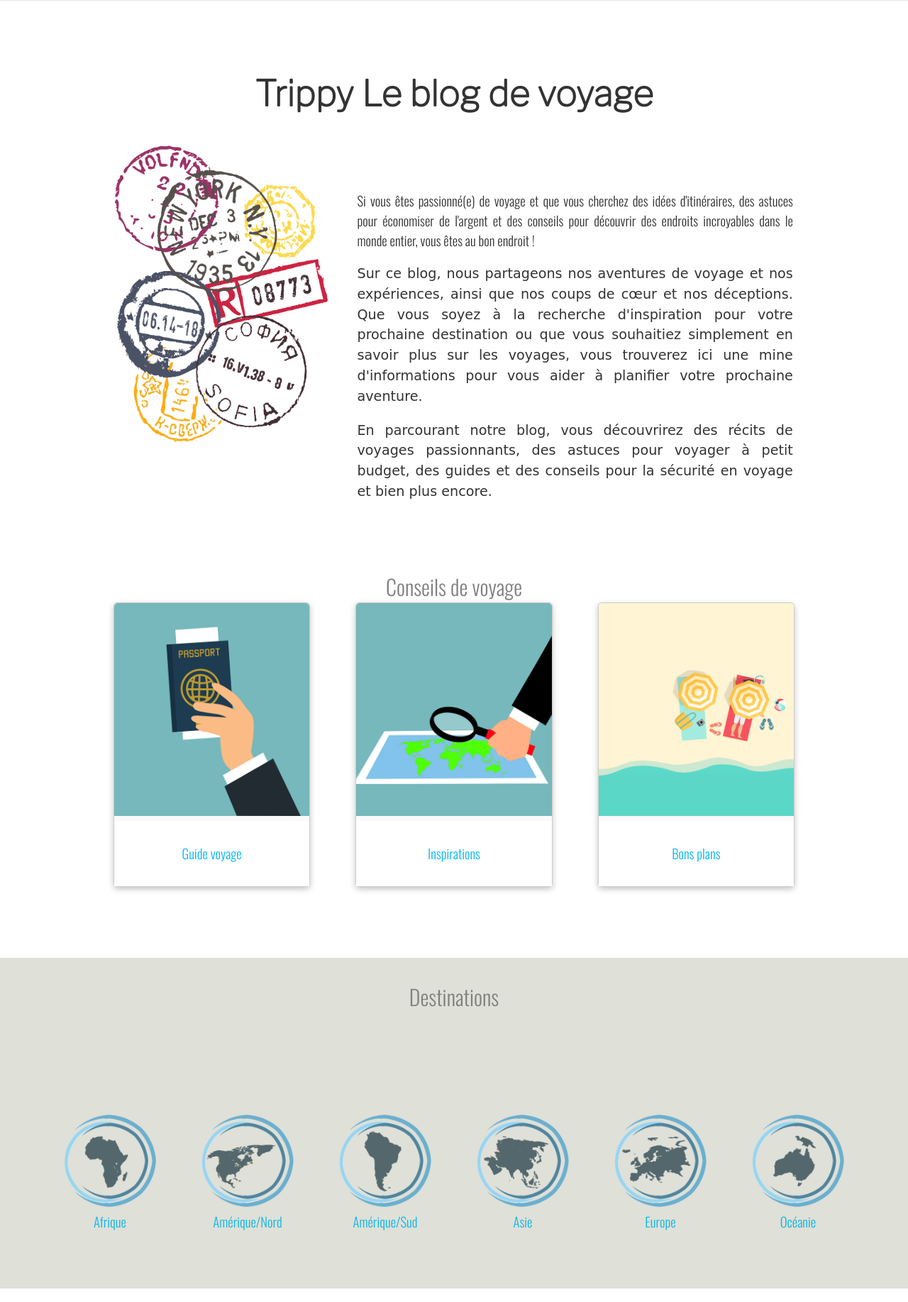
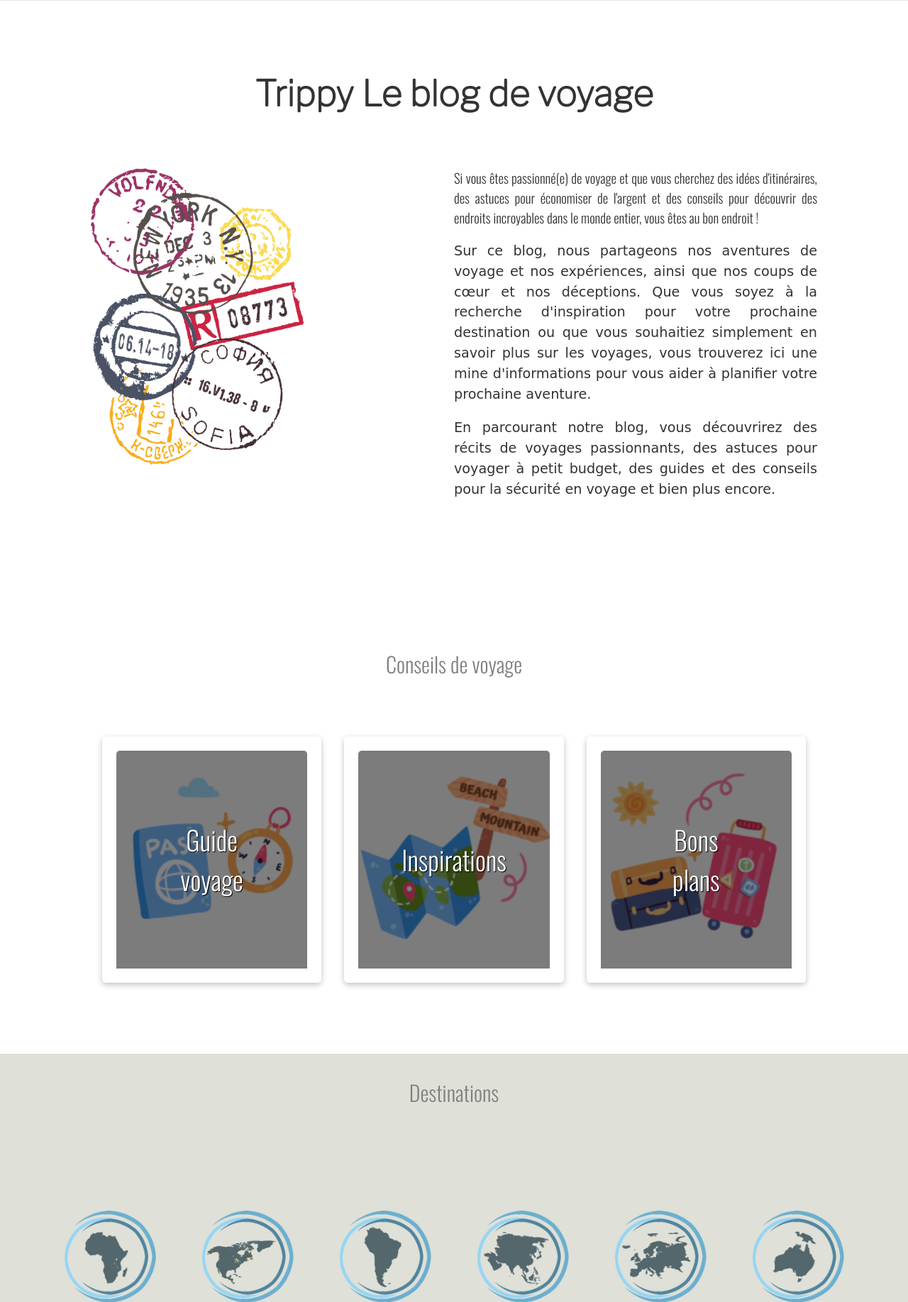
Before and after one commit to nadia-hazem/blog-js, a PHP site: page / in a window 1280 px wide. Shown: the part 709-2544 px from the top of the page at 71% size. Run offline with PHP 8.4, Linux system fonts and the light colour scheme; tables that the repository leaves empty or names only in its code hold one stand-in row (values such as "Sample post"); some libraries are stand-ins or nearby versions; some web fonts are replaced.

Commit message:
améliorations css

```diff
--- a/assets/css/style.css
+++ b/assets/css/style.css
@@ -175,6 +188,12 @@ a:hover {
 
 /*** UTILITIES ***/
 
+.absolute {
+    position: absolute;
+}
+.relative {
+    position: relative;
+}
 mark {
     background-color: #5e6472;
     color: white;
@@ -772,15 +787,40 @@ table tr:hover {
     margin: 0;
     box-shadow: 0 2px 5px rgba(0, 0, 0, 0.2);
 }
-
+/*hover sur image*/
+.hoverlayer {
+    position: absolute;
+    width: 100%;
+    height: 100%;
+    object-fit: cover;
+    border-radius: 5px 5px 0 0;
+    background:rgba(0, 0, 0, 0.5);
+}
+.hoverlayer:hover {
+    background:rgba(0, 0, 0, 0.2);
+}
+.absolute-text {
+    position: absolute;
+    top: 50%;
+    left: 50%;
+    transform: translate(-50%, -50%);
+    font-weight: 800;
+    font-size: 2rem;
+    color: white;
+    text-shadow: 1px 1px 1px #000;
+}
+.border-white {
+    border: 20px solid #FFF;
+}
+/***/
 .thumb {
     display: flex;
-    width: 400px;
+    width: 250px;
     flex-direction: column;
     border: 1px solid #ccc;
     border-radius: 5px;
     margin: 1rem;
-    background: fafafa;
+    background: #fafafa;
     box-shadow: 0 2px 5px rgba(0, 0, 0, 0.2);
 }
 
--- a/includes/footer.php
+++ b/includes/footer.php
@@ -1,4 +1,7 @@
 
-    <footer>
-        <p class="text-center"><small>© 2023 - Thomas Spinec - Nadia Hazem<small></p>
-    </footer>
+<footer  class="bg-sablefonce rowjustifybetween">
+    <a href="https://github.com/nadia-hazem/blog-js" target="_blank" title="Code source"><img src="assets/img/github.svg" class="aligncenter mx-2" width="32px"></a>
+    <p><b><small>© 2023 - Thomas Spinec - Nadia Hazem<small></b></p>
+    <a href="https://thomas-spinec.students-laplateforme.io/" target="_blank" title="Portfolio de Thomas"><img class="px-2" src="assets/img/logo-thomas.png" width="32px"></a>
+    <a href="https://nadia-hazem.students-laplateforme.io/" target="_blank" title="Portfolio de Nadia"><img class="px-2" src="assets/img/logo-nadia.png" width="32px"></a>
+</footer>
--- a/index.php
+++ b/index.php
@@ -68,10 +68,10 @@ $articlesPerPage = 4;
                 <div class="container col">
                     <h1 class="franklin">Trippy Le blog de voyage</h1>
                     <div class="row wrap">
-                        <div class="col-33">
+                        <div class="col my-2">
                             <img src="assets/img/stamp.png" width="300px" alt="Tampons de douane">
                         </div>
-                        <div class="col-60 mt-4">
+                        <div class="col my-2">
                             <h3>Si vous êtes passionné(e) de voyage et que vous cherchez des idées d'itinéraires, des astuces pour économiser de l'argent et des conseils pour découvrir des endroits incroyables dans le monde entier, vous êtes au bon endroit !</h3>
 
                             <p>Sur ce blog, nous partageons nos aventures de voyage et nos expériences, ainsi que nos coups de cœur et nos déceptions. Que vous soyez à la recherche d'inspiration pour votre prochaine destination ou que vous souhaitiez simplement en savoir plus sur les voyages, vous trouverez ici une mine d'informations pour vous aider à planifier votre prochaine aventure.</p>
@@ -84,36 +84,35 @@ $articlesPerPage = 4;
 
             <section>
                 <div class="container my-5">
-                    <h2 class="double">Conseils de voyage</h2>
+                    <h2 class="double py-5">Conseils de voyage</h2>
 
                     <div class="row wrap">
-                        <div class="col card mx-2">
-                            <a href="#"><img src="assets/img/conseils.png" alt="guide">
-                                <div class="card-content">
-                                    <h3 class="text-center my-1">Guide voyage</h3>
-
+                        <div class="col relative border-white card mx-1">
+                            <div class="hoverlayer"></div>
+                            <a href="#"><img src="assets/img/1.png" alt="guide">
+                                <div class="absolute-text">
+                                    <h3 class="text-center text-shadow my-1">Guide voyage</h3>
                                 </div>
                             </a>
                         </div> <!-- /col -->
 
-                        <div class="col card mx-2">
-                            <a href="#"><img src="assets/img/inspiration.png" alt="inspiration">
-                                <div class="card-content">
+                        <div class="col relative border-white card mx-1">
+                            <div class="hoverlayer"></div>
+                            <a href="#"><img src="assets/img/2.png" alt="inspiration">
+                                <div class="absolute-text">
                                     <h3 class="text-center my-1">Inspirations</h3>
-
                                 </div>
                             </a>
                         </div> <!-- /col -->
 
-                        <div class="col card mx-2">
-                            <a href="#"><img src="assets/img/bonsplans.png" alt="bons plans">
-                                <div class="card-content">
+                        <div class="col relative border-white card mx-1">
+                            <div class="hoverlayer"></div>
+                            <a href="#"><img src="assets/img/3.png" alt="bons plans">
+                                <div class="absolute-text">
                                     <h3 class="text-center my-1">Bons plans</h3>
-
                                 </div>
                             </a>
                         </div> <!-- /col -->
-
                     </div> <!-- /row -->
                 </div> <!-- /container -->
             </section>
@@ -172,13 +171,14 @@ $articlesPerPage = 4;
                     $articlesPerPage = 2;
                     foreach ($articles as $key => $article_item) { ?>
                         <li>
-                            <div class="thumb">
+                            <div class="thumb ">
                                 <img src="assets/uploads/<?= $article_item['image'] ?>" alt="<?= $article_item['titre'] ?>">
                                 <div class="thumb-content">
                                     <h2><?= $article_item['titre'] ?></h2>
-                                    <p><?= $article_item['date'] ?></p>
+                                    <p><b><i>Publié le</i> <span class="text-sablefonce"><?= $article_item['date'] ?></span></b></p>
+                                    <p><b><i>Catégorie</i> : <span class="text-turquoise"><?= $article_item['categ'] ?></span></b></p>
                                     <p><?= $article_item['summary'] ?></p>
-                                    <?php echo '<a href="article.php?id=' . $article_item['id'] . '">Lire la suite</a>'; ?>
+                                    <?php echo '<a href="article.php?id=' . $article_item['id'] . '"><b>Lire la suite</b></a>'; ?>
                                 </div>
                             </div>
                         </li>
@@ -192,15 +192,9 @@ $articlesPerPage = 4;
         <div class="push"></div>
 
     </div> <!-- /wrapper -->
-        <div class="push"></div>
-
-    </div> <!-- /wrapper -->
 
     <?php include 'includes/footer.php'; ?>
-    <?php include 'includes/footer.php'; ?>
 
-    <!-- >Javascript -->
-    <script src="https://cdnjs.cloudflare.com/ajax/libs/jquery/3.6.4/jquery.min.js" integrity="sha512-pumBsjNRGGqkPzKHndZMaAG+bir374sORyzM3uulLV14lN5LyykqNk8eEeUlUkB3U0M4FApyaHraT65ihJhDpQ==" crossorigin="anonymous" referrerpolicy="no-referrer"></script>
     <!-- >Javascript -->
     <script src="https://cdnjs.cloudflare.com/ajax/libs/jquery/3.6.4/jquery.min.js" integrity="sha512-pumBsjNRGGqkPzKHndZMaAG+bir374sORyzM3uulLV14lN5LyykqNk8eEeUlUkB3U0M4FApyaHraT65ihJhDpQ==" crossorigin="anonymous" referrerpolicy="no-referrer"></script>
 
```
Also changed, not shown: other parts of assets/css/style.css (+23 -11 lines), apropos.php (+6 -6 lines), blog.php (+0 -23 lines), forms.php (+4 -4 lines), includes/header.php (+18 -18 lines), profil.php (+6 -6 lines), assets/img/1.png (added), assets/img/2.png (added), assets/img/3.png (added), assets/img/logo-nadia.png, assets/img/logo-thomas.png, assets/img/thomas.png (renamed from assets/img/Logo_onglet.png), 1 other file.
